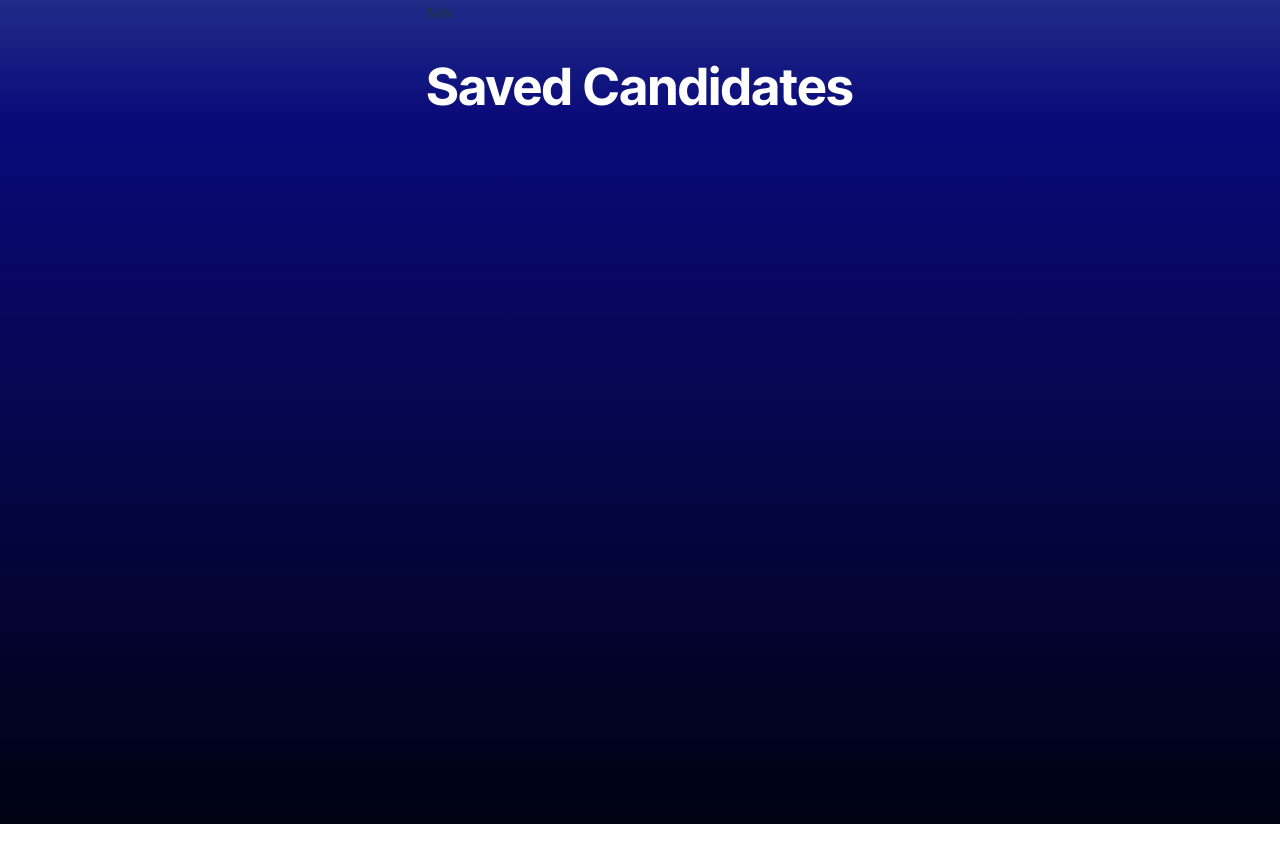
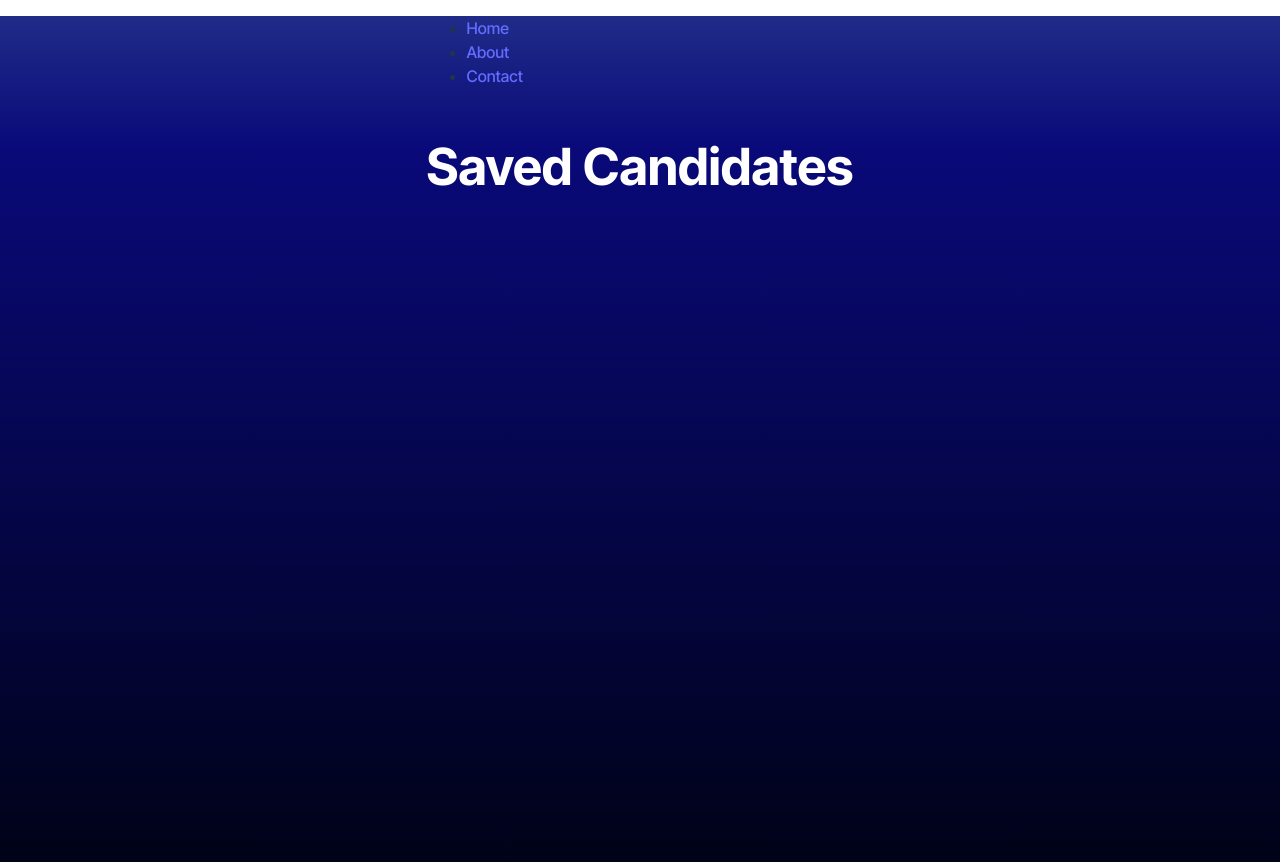
Before and after one commit to Kristenshields/Challenge-13-Candidate-Search, a React (Vite) app in the folder Develop/: page /SavedCandidates in a window 1280 px wide. Shown: the top 862 px of the page. Before the commit the page ends 824 px from the top, so only its background shows below. Built offline with nearby package versions, Linux system fonts and the light colour scheme.

Commit message:
added code to Nav file

```diff
--- a/Develop/src/components/Nav.tsx
+++ b/Develop/src/components/Nav.tsx
@@ -1,8 +1,16 @@
+import { Link } from 'react-router-dom';
+
 const Nav = () => {
     // TODO: Add necessary code to display the navigation bar and link between the pages
     return (
-      <div>Nav</div>
-    )
-  };
+      <nav>
+        <ul>
+          <li><Link to="/">Home</Link></li>
+          <li><Link to="/about">About</Link></li>
+          <li><Link to="/contact">Contact</Link></li>
+        </ul>
+      </nav>
+    );
+};
 
-  export default Nav;
+export default Nav;
--- a/Develop/src/interfaces/Candidate.interface.tsx
+++ b/Develop/src/interfaces/Candidate.interface.tsx
@@ -6,4 +6,5 @@ export interface Candidate {
     name: string;
     avatar_url: string;
     html_url: string;
+    bio: string;
 }
--- a/Develop/src/pages/CandidateSearch.tsx
+++ b/Develop/src/pages/CandidateSearch.tsx
@@ -12,8 +12,8 @@ const CandidateSearch = () => {
     setError(null);
     try {
       const candidates = await searchGithub();
-      if (candidates.length === 0) {
-        setError("No candidates available.");
+      if (!Array.isArray(candidates) || candidates.length === 0) {
+        setError("No candidates available or invalid API response.");
         setIsLoading(false);
         return;
       }
@@ -49,7 +49,19 @@ const CandidateSearch = () => {
     fetchCandidate();
   }, []);
 
-  return {candidate, isLoading, error, fetchCandidate, saveCandidate};
+  return (
+    <div>
+      {isLoading && <p>Loading...</p>}
+      {error && <p>{error}</p>}
+      {candidate && (
+        <div>
+          <h1>{candidate.name}</h1>
+          <p>{candidate.bio}</p>
+          <button onClick={saveCandidate}>Save Candidate</button>
+        </div>
+      )}
+    </div>
+  );
 };
 
 export default CandidateSearch;
```
